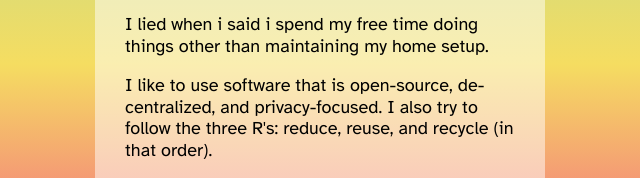
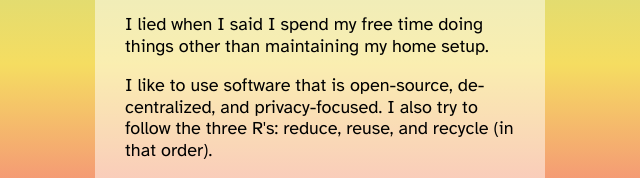
Before and after one commit to izzyizzy42/izzyizzy42.github.io, a plain HTML site: page about.html in a window 1280 px wide. Shown: the part 496-674 px from the top of the page, 320-960 px from the left. Drawn offline with Linux system fonts and the light colour scheme.

Commit message:
cases fow some reason

```diff
--- a/about.html
+++ b/about.html
@@ -25,7 +25,7 @@
         <p>I'm Izzy! I'm a millenial living in the Netherlands. I'm a research engineer in my day job, working with software and hardware. I'm bad at git and good at python.</p>
         <p>In my free time I like to read, knit, and geocache.</p>
         <p>I manage a small army of Raspberry Pis running <a href="https://www.home-assistant.io/" target="_blank">Home Assistant</a>, <a href="https://jellyfin.org/" target="_blank">Jellyfin</a>, and <a href="https://pi-hole.net/" target="_blank">Pi-hole</a> to have ultimate control over my chaotically smart house.</p>
-        <p>I lied when i said i spend my free time doing things other than maintaining my home setup.</p>
+        <p>I lied when I said I spend my free time doing things other than maintaining my home setup.</p>
         <p>I like to use software that is open-source, de-centralized, and privacy-focused. I also try to follow the three R's: reduce, reuse, and recycle (in that order).</p>
         <h2>sttl</h2>
         <p>S·T·T·L comes from the Latin <i>sit tibi terra levis</i>, "may the ground rest lightly on you." It was, for a while, the Latin version of RIP. It was added at the end of many gravestones in the Roman world, which also hold stories about the people they were carved for and by.</p>
```
